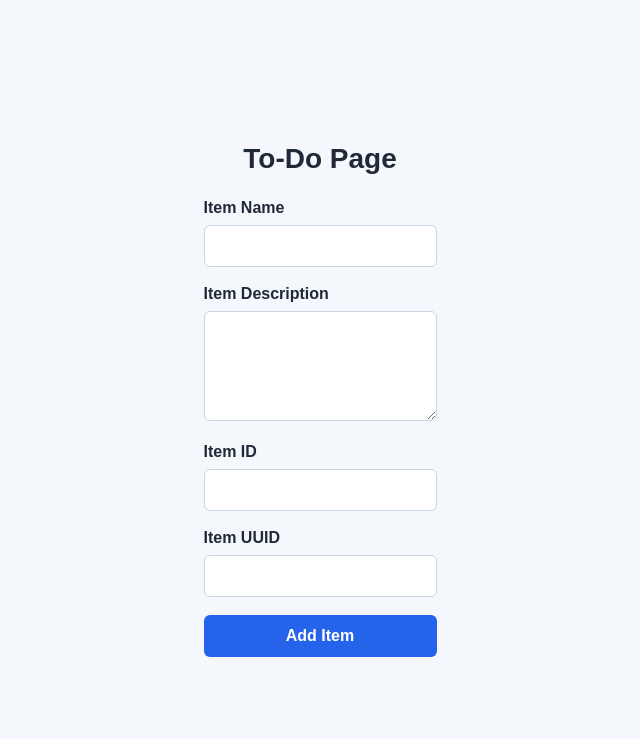
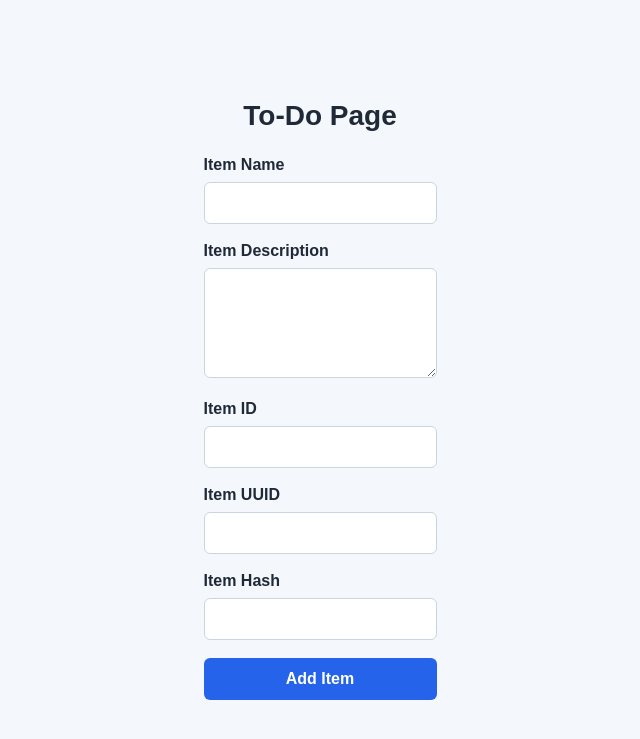
Before and after one commit to shyamprasadn/TuteDude-DevOps, a Flask app: page /todo in a window 1280 px wide. Shown: the top 739 px of the page, without its empty margins (320-960 px from the left). Run offline with Flask 3, Linux system fonts and the light colour scheme.

Commit message:
adding item hash

```diff
--- a/FlaskAndMongo/templates/todo.html
+++ b/FlaskAndMongo/templates/todo.html
@@ -84,6 +84,10 @@
                     <label for="item-uuid">Item UUID</label>
                     <input type="text" id="itemUuid" name="itemUuid" required>
                 </div>
+                 <div class="form-group">
+                    <label for="item-hash">Item Hash</label>
+                    <input type="text" id="itemHash" name="itemHash" required>
+                </div>
                 <button type="submit">Add Item</button>
             </div>
         </form>
```
